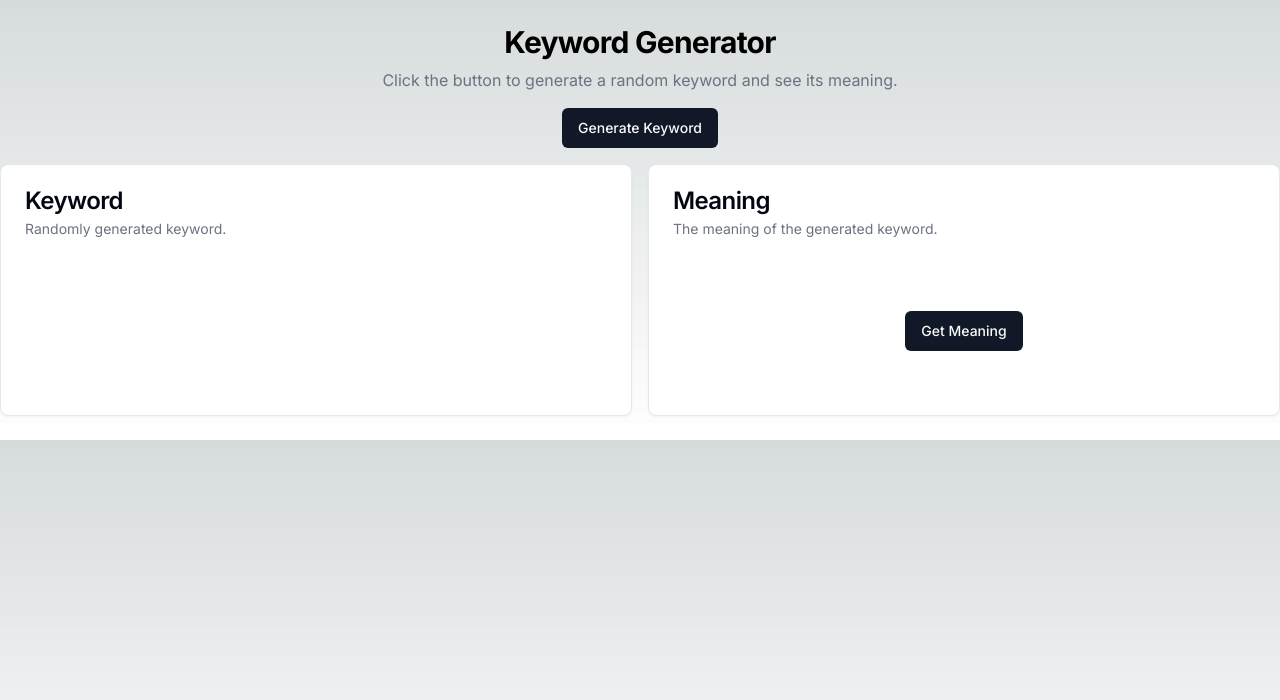
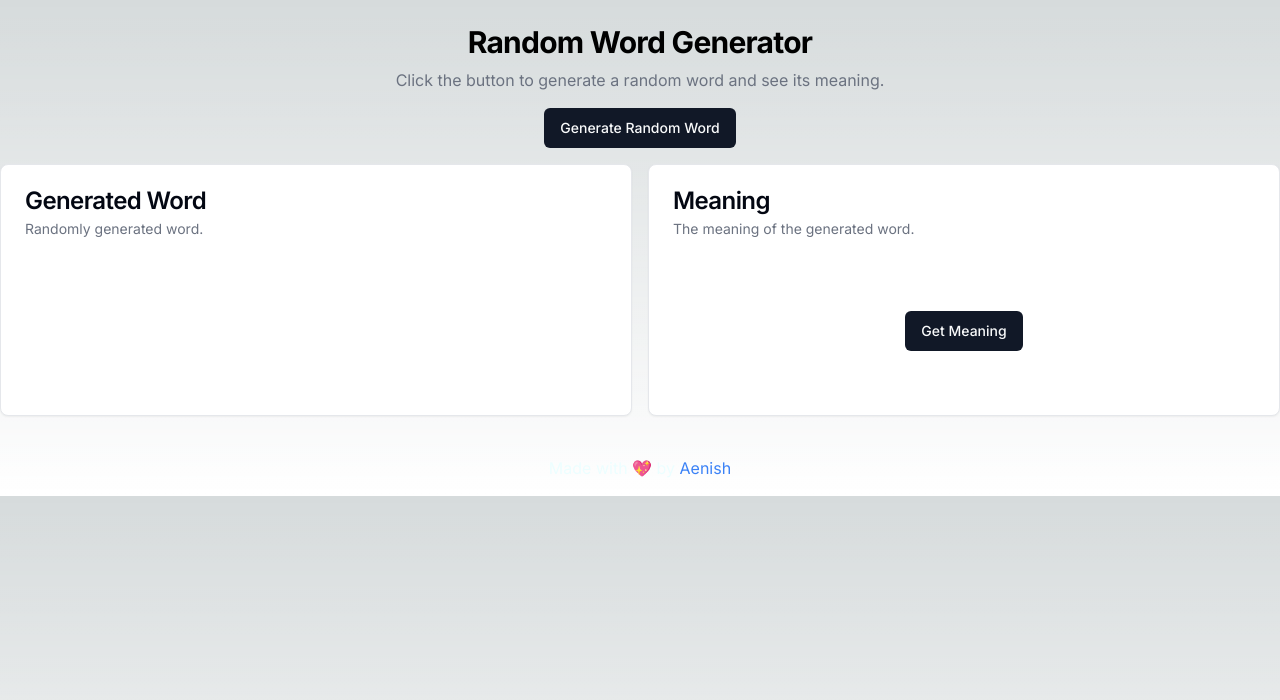
Before and after one commit to AenishShrestha/Random-Dict, a Next.js app: page / in a window 1280 px wide. Shown: the top 700 px of the page. Built offline with nearby package versions, Linux system fonts and the light colour scheme.

Commit message:
Added Footer

```diff
--- a/src/app/layout.js
+++ b/src/app/layout.js
@@ -4,8 +4,8 @@ import "./globals.css";
 const inter = Inter({ subsets: ["latin"] });
 
 export const metadata = {
-  title: "Create Next App",
-  description: "Generated by create next app",
+  title: "Random Word Generator",
+  description: "Generate random words and get its meaning with the help of this ai tool. New words are generated everyday.",
 };
 
 export default function RootLayout({ children }) {
--- a/src/app/page.js
+++ b/src/app/page.js
@@ -1,9 +1,13 @@
 'use client' // 👈 use it here
 
+import Footer from '@/components/component/footer';
 import { Randomdict } from '../components/component/randomdict';
 
 export default function Home() {
   return (
+    <>
     <Randomdict />
+    <Footer />
+    </>
   );
 }
--- /dev/null
+++ b/src/components/component/footer.jsx
@@ -0,0 +1,9 @@
+function Footer() {
+    return (
+      <footer className="text-center py-4 text-cyan-50">
+        Made with 💖 by <a href="https://aenishshrestha.com" target="_blank" rel="noopener noreferrer" className="text-blue-500 hover:underline">Aenish</a>
+      </footer>
+    );
+  }
+
+  export default Footer;
--- a/src/components/component/randomdict.jsx
+++ b/src/components/component/randomdict.jsx
@@ -61,18 +61,18 @@ export function Randomdict() {
   return (
     <div className="flex flex-col items-center gap-4 py-6 w-full">
       <div className="flex flex-col items-center gap-2 text-center">
-        <h1 className="text-3xl font-bold tracking-tight">Keyword Generator</h1>
+        <h1 className="text-3xl font-bold tracking-tight">Random Word Generator</h1>
         <p className="text-gray-500 dark:text-gray-400">
-          Click the button to generate a random keyword and see its meaning.
+          Click the button to generate a random word and see its meaning.
         </p>
       </div>
-      <Button onClick={fetchWords} className="w-full md:w-auto">Generate Keyword</Button>
+      <Button onClick={fetchWords} className="w-full md:w-auto">Generate Random Word</Button>
       <div className="flex flex-col items-center gap-4 w-full md:flex-row md:gap-8">
         <div className="flex flex-col gap-2 w-full md:grid md:grid-cols-2 md:gap-4">
           <Card>
             <CardHeader>
-              <CardTitle>Keyword</CardTitle>
-              <CardDescription>Randomly generated keyword.</CardDescription>
+              <CardTitle>Generated Word</CardTitle>
+              <CardDescription>Randomly generated word.</CardDescription>
             </CardHeader>
             <CardContent className="text-center">
             { isFetchingWords ? (
@@ -85,7 +85,7 @@ export function Randomdict() {
           <Card>
             <CardHeader>
               <CardTitle>Meaning</CardTitle>
-              <CardDescription>The meaning of the generated keyword.</CardDescription>
+              <CardDescription>The meaning of the generated word.</CardDescription>
             </CardHeader>
             <CardContent className="flex justify-center items-center p-12">
             <div className="flex flex-col items-center">
```
Also changed, not shown: src/app/favicon.png (added).
